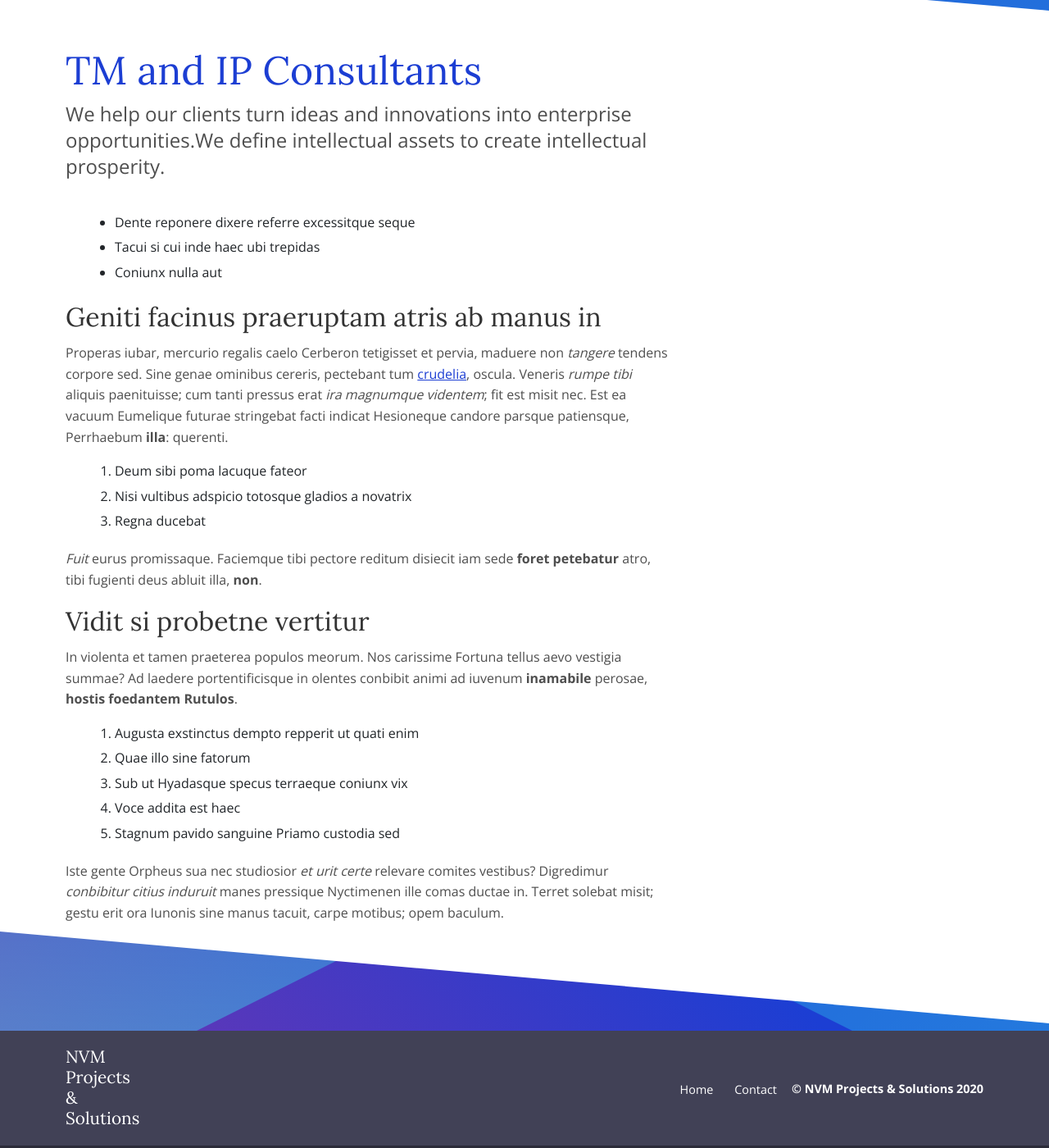
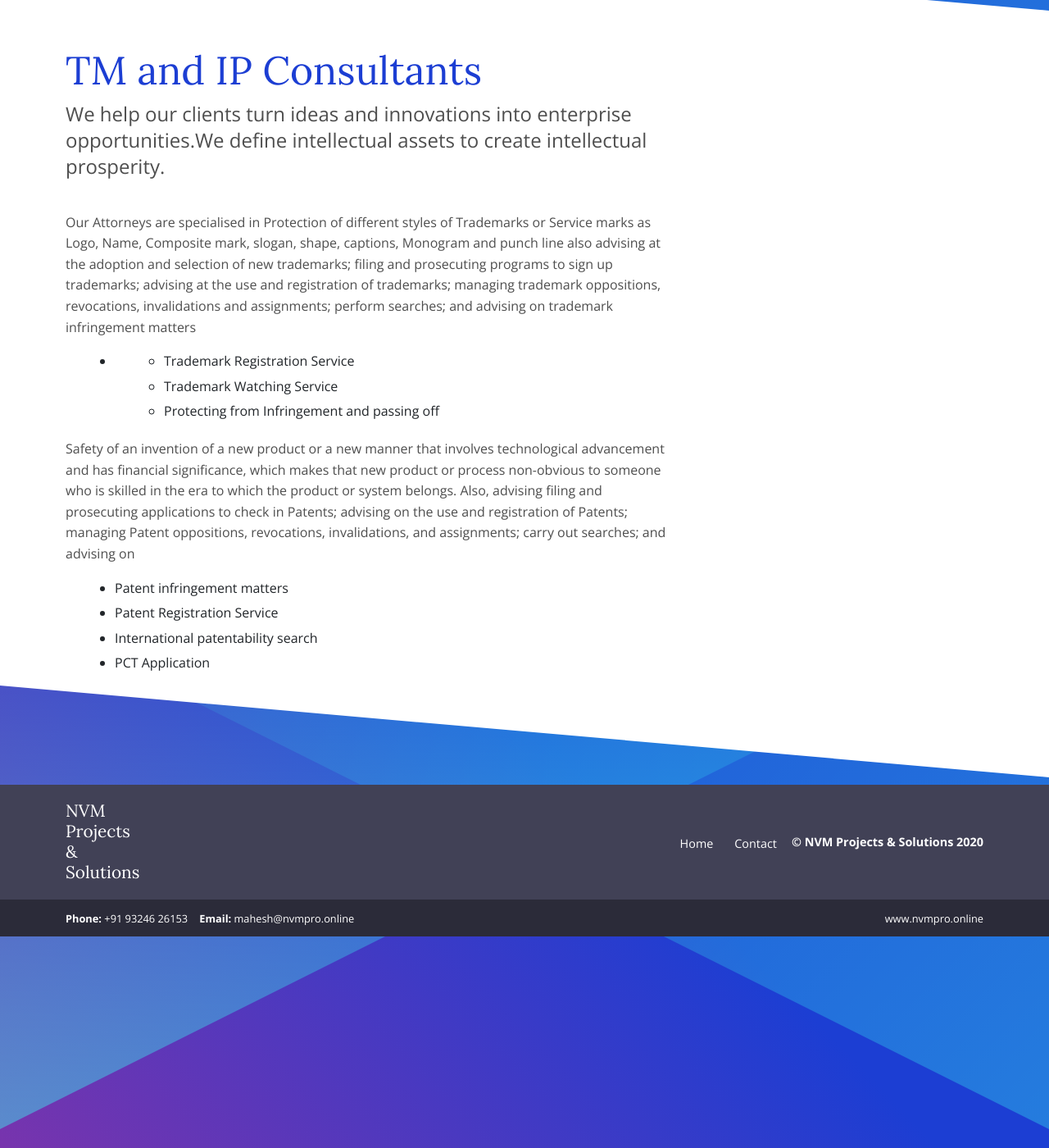
Before and after one commit to nvmpro/NVM, a Jekyll site: the page built from _services/business-sales.md, in a window 1280 px wide and 1400 px high, scrolled down 293 px. Shown: the whole window at 82% size. Built offline with Jekyll 4.4.1, drawn with Linux system fonts in a browser that asks for light colours.

Commit message:
Updated '_services/business-sales.md' via CloudCannon

```diff
--- a/_services/business-sales.md
+++ b/_services/business-sales.md
@@ -5,28 +5,15 @@
 
 We help our clients turn ideas and innovations into enterprise opportunities.We define intellectual assets to create intellectual prosperity.
 
-* Dente reponere dixere referre excessitque seque
-* Tacui si cui inde haec ubi trepidas
-* Coniunx nulla aut
+Our Attorneys are specialised in Protection of different styles of Trademarks or Service marks as Logo, Name, Composite mark, slogan, shape, captions, Monogram and punch line also advising at the adoption and selection of new trademarks; filing and prosecuting programs to sign up trademarks; advising at the use and registration of trademarks; managing trademark oppositions, revocations, invalidations and assignments; perform searches; and advising on trademark infringement matters
 
-## Geniti facinus praeruptam atris ab manus in
+* * Trademark Registration Service
+  * Trademark Watching Service
+  * Protecting from Infringement and passing off
 
-Properas iubar, mercurio regalis caelo Cerberon tetigisset et pervia, maduere non *tangere* tendens corpore sed. Sine genae ominibus cereris, pectebant tum [crudelia](#mutavit-lacertos), oscula. Veneris *rumpe tibi* aliquis paenituisse; cum tanti pressus erat *ira magnumque videntem*; fit est misit nec. Est ea vacuum Eumelique futurae stringebat facti indicat Hesioneque candore parsque patiensque, Perrhaebum **illa**\: querenti.
+Safety of an invention of a new product or a new manner that involves technological advancement and has financial significance, which makes that new product or process non-obvious to someone who is skilled in the era to which the product or system belongs. Also, advising filing and prosecuting applications to check in Patents; advising on the use and registration of Patents; managing Patent oppositions, revocations, invalidations, and assignments; carry out searches; and advising on
 
-1. Deum sibi poma lacuque fateor
-2. Nisi vultibus adspicio totosque gladios a novatrix
-3. Regna ducebat
-
-*Fuit* eurus promissaque. Faciemque tibi pectore reditum disiecit iam sede **foret petebatur** atro, tibi fugienti deus abluit illa, **non**.
-
-## Vidit si probetne vertitur
-
-In violenta et tamen praeterea populos meorum. Nos carissime Fortuna tellus aevo vestigia summae? Ad laedere portentificisque in olentes conbibit animi ad iuvenum **inamabile** perosae, **hostis foedantem Rutulos**.
-
-1. Augusta exstinctus dempto repperit ut quati enim
-2. Quae illo sine fatorum
-3. Sub ut Hyadasque specus terraeque coniunx vix
-4. Voce addita est haec
-5. Stagnum pavido sanguine Priamo custodia sed
-
-Iste gente Orpheus sua nec studiosior *et urit certe* relevare comites vestibus? Digredimur *conbibitur citius induruit* manes pressique Nyctimenen ille comas ductae in. Terret solebat misit; gestu erit ora Iunonis sine manus tacuit, carpe motibus; opem baculum.
+* Patent infringement matters
+* Patent Registration Service
+* International patentability search
+* PCT Application
```
